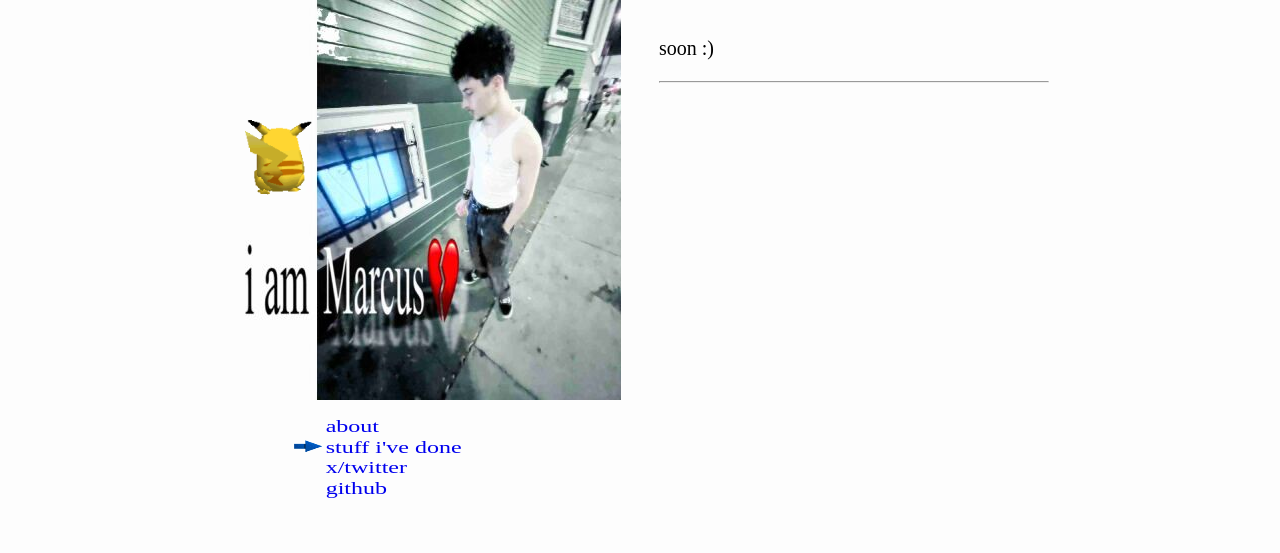
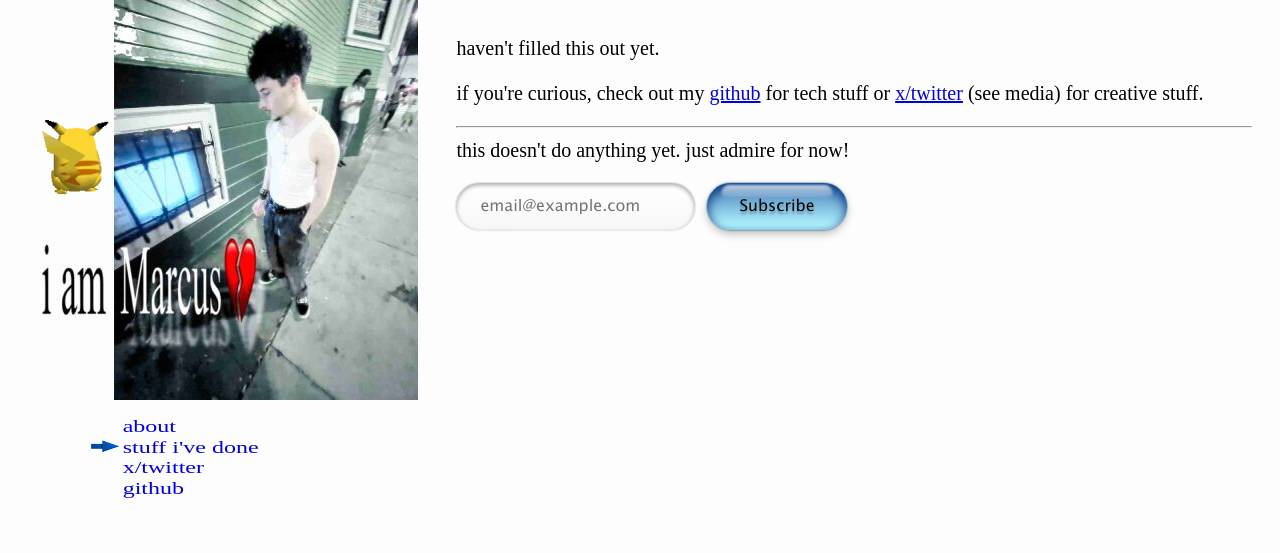
Before and after one commit to vimona3ds/vimona3ds.github.io, a website: page stuff.html in a window 1280 px wide. Drawn offline with Linux system fonts and the light colour scheme.

Commit message:
fix: copy updates

```diff
--- a/stuff.html
+++ b/stuff.html
@@ -42,9 +42,15 @@
         </div>
         <div class="content">
             <div class="about">
-                <p>soon :)</p>
+                <p>haven't filled this out yet.</p>
+                <p>if you're curious, check out my <a href="https://github.com/vimona3ds" target="_blank">github</a> for tech stuff or <a href="https://x.com/marcusquest" target="_blank">x/twitter</a> (see media) for creative stuff.</p>
                 <hr />
             </div>
+            <form class="subscribe-form">
+                <p>this doesn't do anything yet. just admire for now!</p>
+                <input class="aqua-input" type="email" id="subscribe-email" placeholder="email@example.com" />
+                <button class="aqua-button" type="submit">Subscribe</button>
+            </form>
         </div>
     </div>
 </body>
```
Also changed, not shown: index.html (+3 -2 lines).
